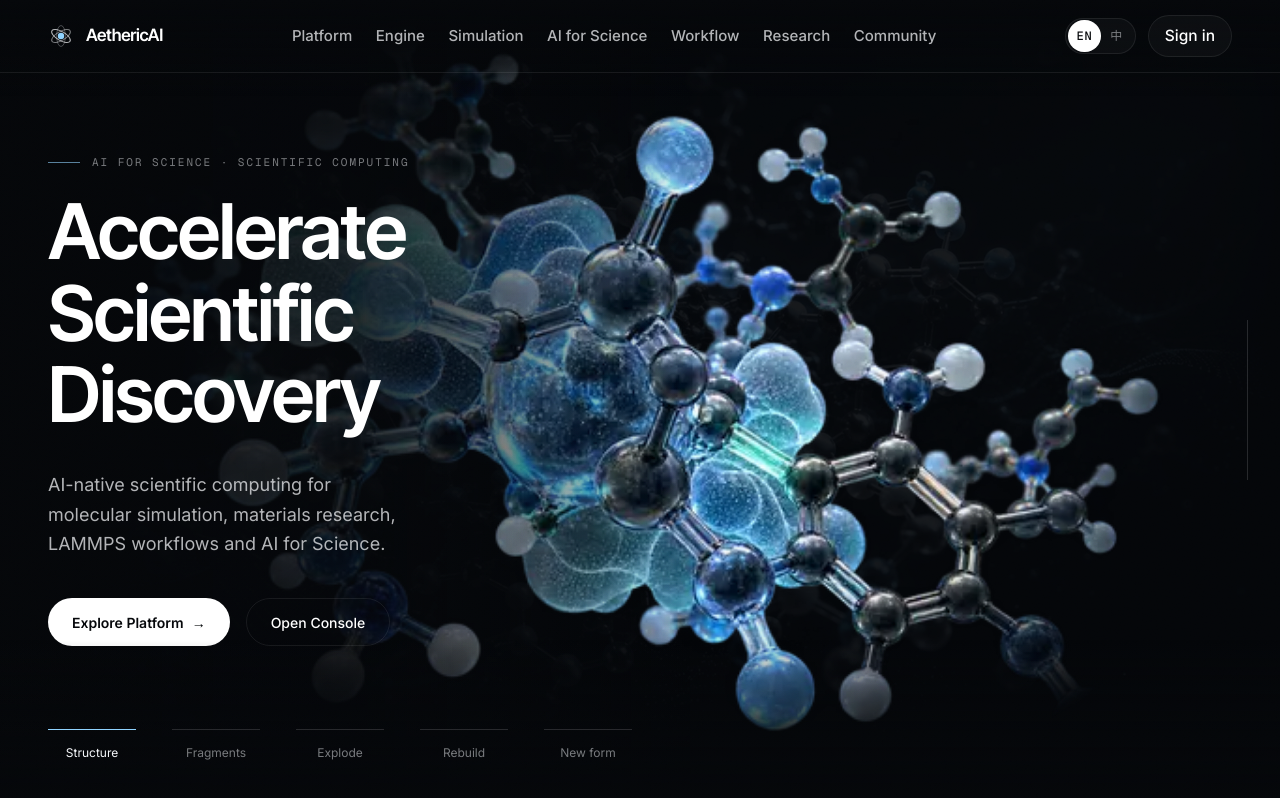
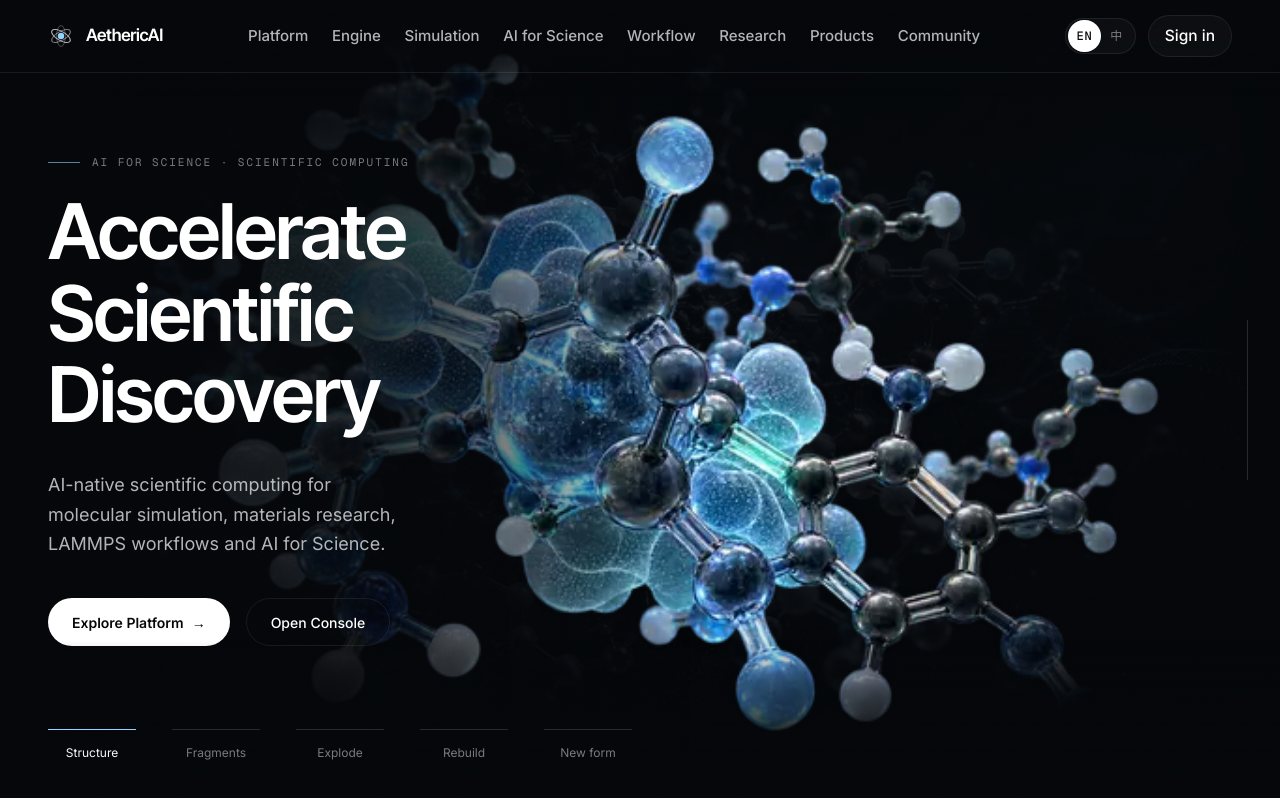
Before and after one commit to HAPPYFAPTAIN/AetherMind-Official-Site-Luma, a Next.js app: page / in a window 1280 px wide. Shown: the top 798 px of the page. Built offline with nearby package versions, Linux system fonts and the light colour scheme.

Commit message:
feat: reserve products entry in main navigation

```diff
--- a/src/components/Nav.tsx
+++ b/src/components/Nav.tsx
@@ -95,7 +95,16 @@ export function Nav() {
 
         {/* Text spacing: (8px + 4px + 8px) × 1.18 = 23.6px. */}
         <div className="hidden items-center gap-[7.6px] xl:flex">
-          {NAV_LINKS.map((l) => (
+          {NAV_LINKS.map((l) =>
+            "pending" in l && l.pending ? (
+              <span
+                key={l.href}
+                aria-disabled="true"
+                className="link-quiet whitespace-nowrap rounded-full px-2 py-2 text-[15px] font-medium"
+              >
+                {tr(language, l.label.en, l.label.zh)}
+              </span>
+            ) : (
               <a
                 key={l.href}
                 href={
@@ -107,7 +116,8 @@ export function Nav() {
               >
                 {tr(language, l.label.en, l.label.zh)}
               </a>
-          ))}
+            ),
+          )}
         </div>
 
         <div className="flex items-center gap-2 sm:gap-3">
@@ -188,7 +198,16 @@ export function Nav() {
         }`}
       >
         <div className="space-y-1 px-6 py-6">
-          {NAV_LINKS.map((l) => (
+          {NAV_LINKS.map((l) =>
+            "pending" in l && l.pending ? (
+              <span
+                key={l.href}
+                aria-disabled="true"
+                className="block rounded-lg px-3 py-3 text-lg font-medium text-text-secondary"
+              >
+                {tr(language, l.label.en, l.label.zh)}
+              </span>
+            ) : (
               <a
                 key={l.href}
                 href={
@@ -201,7 +220,8 @@ export function Nav() {
               >
                 {tr(language, l.label.en, l.label.zh)}
               </a>
-          ))}
+            ),
+          )}
           <a
             href={assetUrl("/login/")}
             onClick={() => setOpen(false)}
--- a/src/lib/site.ts
+++ b/src/lib/site.ts
@@ -8,7 +8,12 @@ export const NAV_LINKS = [
   { label: { en: "AI for Science", zh: "科学智能" }, href: "#ai-science" },
   { label: { en: "Workflow", zh: "科研流程" }, href: "#workflow" },
   { label: { en: "Research", zh: "研究场景" }, href: "#research" },
-  { label: { en: "Community", zh: "社区" }, href: "/community/", externalPath: true },
+  { label: { en: "Products", zh: "产品" }, href: "#products", pending: true },
+  {
+    label: { en: "Community", zh: "社区" },
+    href: "/community/",
+    externalPath: true,
+  },
 ];
 
 export const BRAND_NAME = BRAND;
```
Also changed, not shown: .project-to-act/PROJECT_ACCEPTANCE.md, 27 other files (tests, documents, lock files or other folders). Lines whose indentation alone changed are shown as unchanged.
